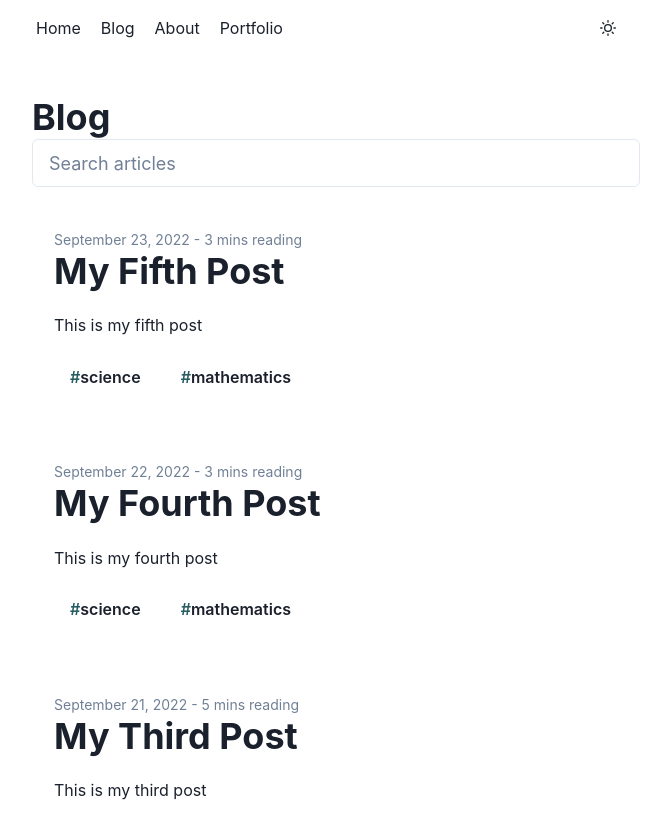
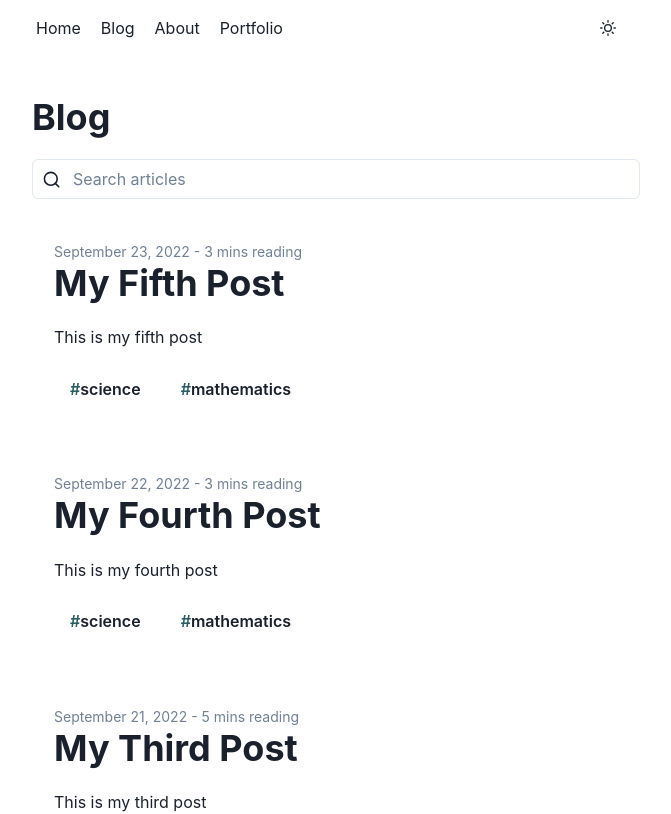
Before and after one commit to bsraya/bsraya, a Next.js app: page /blog in a window 1280 px wide. Shown: the top 814 px of the page, without its empty margins (304-975 px from the left). Built offline with nearby package versions, Linux system fonts and the light colour scheme; a small style sheet from the web is missing.

Commit message:
feat: search bar

```diff
--- a/pages/blog.tsx
+++ b/pages/blog.tsx
@@ -2,75 +2,60 @@ import fs from 'fs'
 import path from 'path'
 import matter from 'gray-matter'
 import { DateTime } from 'luxon'
-import { Box, Heading, Input, Text } from '@chakra-ui/react'
+import { FormControl, Heading, Input, InputGroup, InputLeftElement, InputRightElement, CloseButton, Text } from '@chakra-ui/react'
 import Layout from '../components/Layout'
 import type { IPost } from '../types/post.type'
 import Posts from '../components/Posts'
-import { useCallback, useRef, useState } from 'react'
+import { useMemo, useState } from 'react'
+import { FiSearch } from 'react-icons/fi'
 
 export default function Blog({ posts }: { posts: IPost[] }): JSX.Element {
-    const searchRef = useRef(null) as React.MutableRefObject<HTMLInputElement | null>
-    const [query, setQuery] = useState('')
-    const [active, setActive] = useState(false)
-    const [results, setResults] = useState<IPost[]>([])
-    const searchEndpoint = (query: string) => `/api/search?q=${query}`
-
-    const onChange = useCallback((event: any) => {
-        const query = event.target.value
-        setQuery(query)
-        if (query.length) {
-            fetch(searchEndpoint(query))
-                .then((res) => res.json())
-                .then((res) => {
-                    setResults(res.results)
-                })
-        }
-        setResults([])
-    }, [])
-
-    const onFocus = () => {
-        setActive(true)
-        window.addEventListener('click', onClick)
-    }
-
-    const onClick = useCallback((event: any) => {
-        if (searchRef.current && !searchRef.current.contains(event.target)) {
-            setActive(false)
-            setQuery('')
-            setResults([])
-            window.removeEventListener('click', onClick)
-        }
-    }, [])
+    const [search, setSearch] = useState('')
+    const filteredPosts = useMemo(() => {
+        return posts.filter(
+            post =>
+                post.frontMatter.title.toLowerCase().includes(search.toLowerCase()) ||
+                post.frontMatter.description.toLowerCase().includes(search.toLowerCase())
+        )
+    }, [posts, search])
 
     return (
         <Layout>
             <Heading>Blog</Heading>
-            <>
+            <FormControl mt={5}>
+                <InputGroup>
+                    <InputLeftElement
+                        pointerEvents="none"
+                        fontSize="1.2em"
+                        px={0}
+                        children={<FiSearch aria-hidden />}
+                    />
                     <Input
-                    size='lg'
-                    placeholder='Search articles'
-                    ref={searchRef}
-                    type='text'
-                    value={query}
-                    onChange={onChange}
-                    onFocus={onFocus}
+                        value={search}
+                        onChange={(e: any) => setSearch(e.target.value)}
+                        placeholder="Search articles"
                     />
                     {
-                    active && query.length > 0 && results.length > 0 && (
-                        <Box ref={searchRef}>
-                        <Posts posts={results} type="blog" />
-                        </Box>
+                        search.length > 1 && (
+                            <InputRightElement
+                                children={
+                                    <CloseButton
+                                        rounded="full"
+                                        size="sm"
+                                        onClick={() => setSearch('')}
+                                    />
+                                }
+                            />
                         )
                     }
+                </InputGroup>
+            </FormControl>
             {
-                    active && query.length > 0 && results.length === 0 && (
-                        <Text>No results found</Text>
+                filteredPosts.length > 0 && (
+                    <Posts posts={filteredPosts} type="blog" />
                 )
             }
-            </>
-            {
-                !active && query.length === 0 && <Posts posts={posts} type="blog" />
-            }
+            {filteredPosts.length === 0 && <Text my={12} fontSize="md">No posts found</Text>}
         </Layout>
     )
 }
```
Lines whose indentation alone changed are shown as unchanged.
